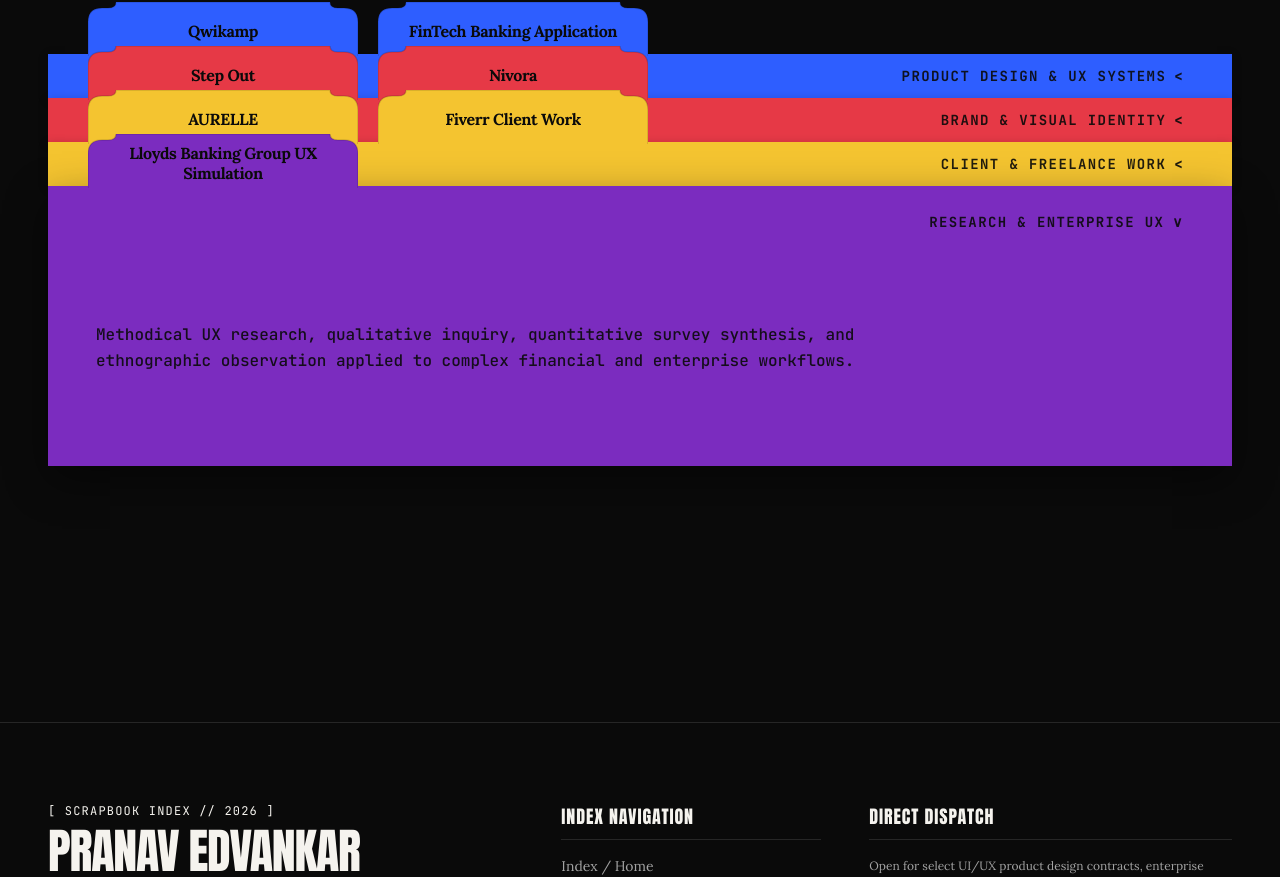
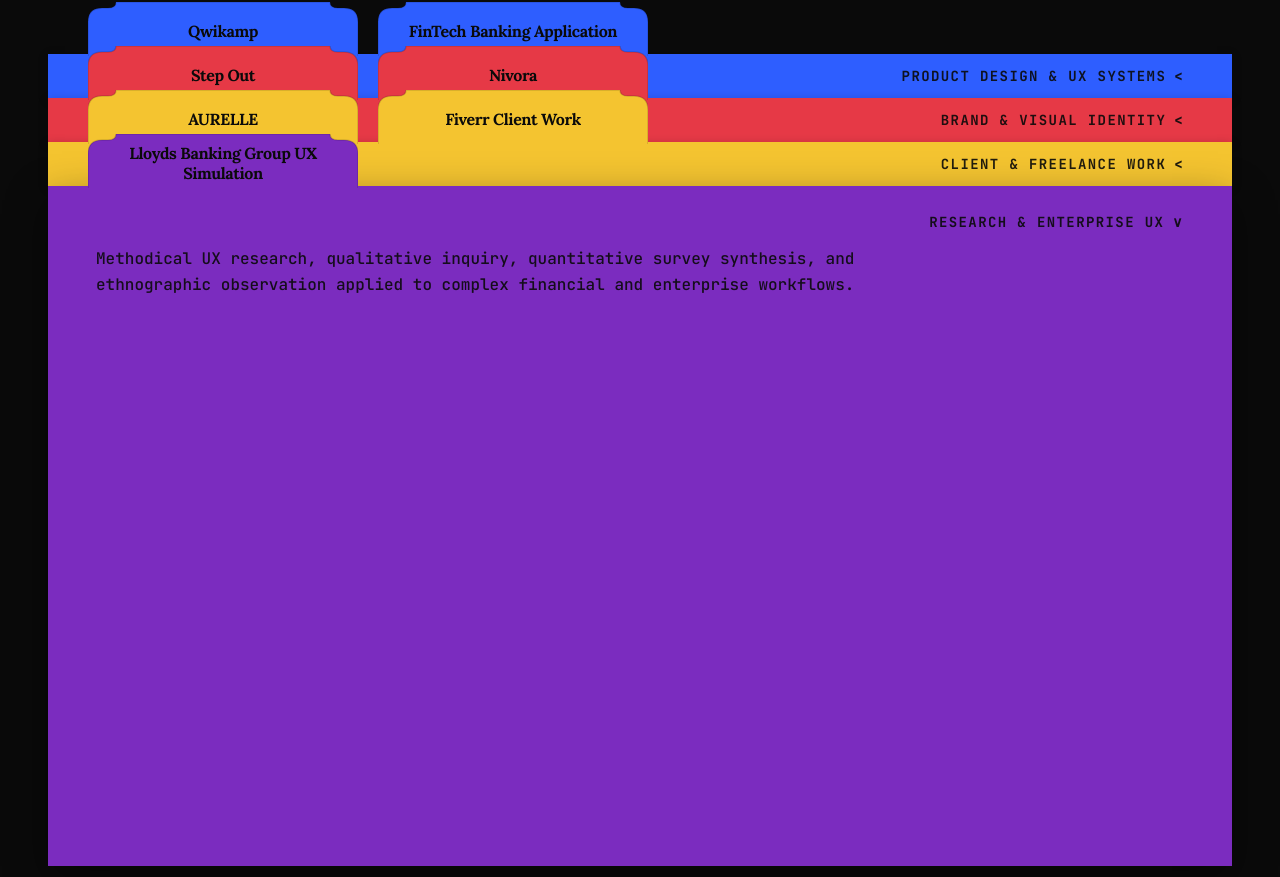
Before and after one commit to Pranav-Edvankar/Edvankar, a Next.js app: page / in a window 1280 px wide. Shown: the part 745-1622 px from the top of the page. Built offline with nearby package versions, Linux system fonts and the light colour scheme.

Commit message:
Increase the size of the folder.

```diff
--- a/src/app/page.tsx
+++ b/src/app/page.tsx
@@ -329,6 +329,13 @@
 
                   const projectPreview = PROJECTS_DATA[activeSlug];
 
+                  const isLastCluster = clusterIdx === CLUSTERS.length - 1;
+                  const folderHeight = isExpanded
+                    ? isLastCluster
+                      ? "680px"
+                      : "450px"
+                    : "44px";
+
                   return (
                     <motion.div
                       key={cluster.id}
@@ -379,12 +386,12 @@
                       <motion.div
                         onClick={() => setOpenProject(cluster.projectSlugs[0])}
                         animate={{
-                          height: isExpanded ? "280px" : "44px",
+                          height: folderHeight,
                           paddingTop: isExpanded ? 24 : 10,
                           paddingBottom: isExpanded ? 28 : 10,
                         }}
                         transition={{ duration: 0.35, ease: [0.22, 1, 0.36, 1] }}
-                        className="w-full relative overflow-hidden px-6 md:px-12 flex flex-col justify-between"
+                        className="w-full relative overflow-hidden px-6 md:px-12 flex flex-col justify-start"
                         style={{
                           backgroundColor: cluster.color,
                           color: "#0A0A0A",
@@ -394,7 +401,7 @@
                         }}
                       >
                         {/* Right-aligned category label header */}
-                        <div className="flex items-center justify-end gap-2 font-mono text-xs md:text-sm font-bold uppercase tracking-widest opacity-90 h-6">
+                        <div className="flex items-center justify-end gap-2 font-mono text-xs md:text-sm font-bold uppercase tracking-widest opacity-90 h-6 shrink-0">
                           <span>{cluster.tag}</span>
                           <span className="text-sm font-extrabold">{isExpanded ? "∨" : "<"}</span>
                         </div>
@@ -407,7 +414,7 @@
                               animate={{ opacity: 1, y: 0 }}
                               exit={{ opacity: 0, y: -6 }}
                               transition={{ duration: 0.25 }}
-                              className="mt-6 max-w-3xl flex-1 flex flex-col justify-center"
+                              className="mt-3 max-w-3xl flex flex-col justify-start"
                             >
                               <p className="font-mono text-sm md:text-base leading-relaxed opacity-90 font-medium">
                                 {cluster.description}
```
